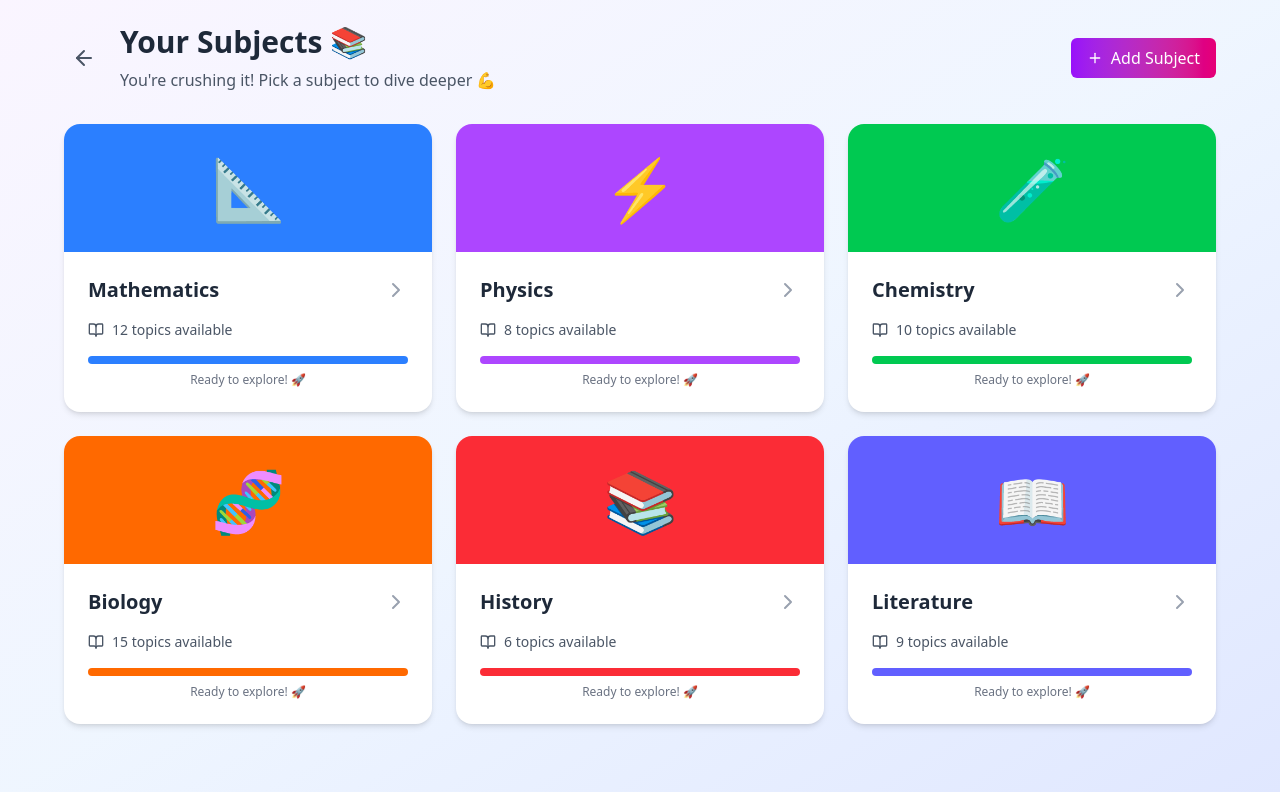
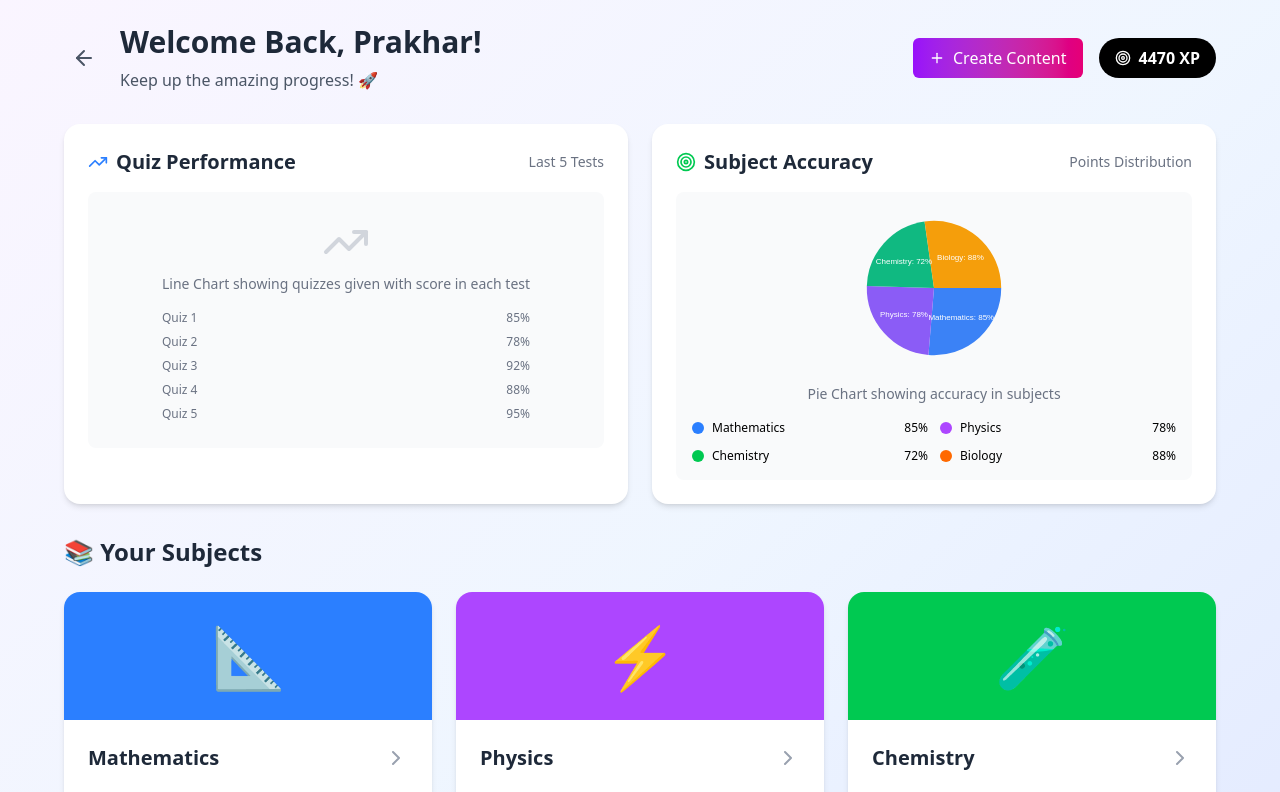
Before and after one commit to Eagleeye1811/notes-summarizer, a React (Vite) app in the folder frontend/: page /dashboard in a window 1280 px wide. Shown: the top 792 px of the page. Built offline with nearby package versions, Linux system fonts and the light colour scheme.

Commit message:
dashboard updated

```diff
--- a/frontend/package.json
+++ b/frontend/package.json
@@ -16,6 +16,7 @@
     "lucide-react": "^0.525.0",
     "react": "^19.1.0",
     "react-dom": "^19.1.0",
+    "react-minimal-pie-chart": "^9.1.1",
     "react-router-dom": "^7.7.1",
     "tailwindcss": "^4.1.11"
   },
--- /dev/null
+++ b/frontend/src/components/LineChart.jsx
@@ -0,0 +1,32 @@
+import React from 'react';
+import { TrendingUp } from 'lucide-react';
+
+const LineChart = ({ quizData }) => {
+  return (
+    <div className="bg-white rounded-2xl shadow-md p-6">
+      <div className="flex items-center justify-between mb-4">
+        <h3 className="text-xl font-bold text-gray-800 flex items-center">
+          <TrendingUp className="w-5 h-5 mr-2 text-blue-500" />
+          Quiz Performance
+        </h3>
+        <span className="text-sm text-gray-500">Last 5 Tests</span>
+      </div>
+      <div className="h-64 bg-gray-50 rounded-lg p-4 flex items-center justify-center">
+        <div className="text-center text-gray-500">
+          <TrendingUp className="w-12 h-12 mx-auto mb-2 text-gray-300" />
+          <p className="text-sm">Line Chart showing quizzes given with score in each test</p>
+          <div className="mt-4 space-y-2">
+            {quizData.map((quiz, index) => (
+              <div key={index} className="flex justify-between text-xs">
+                <span>{quiz.test}</span>
+                <span className="font-medium">{quiz.score}%</span>
+              </div>
+            ))}
+          </div>
+        </div>
+      </div>
+    </div>
+  );
+};
+
+export default LineChart;
--- /dev/null
+++ b/frontend/src/components/PieChart.jsx
@@ -0,0 +1,71 @@
+import React, { useMemo } from 'react';
+import { PieChart as MinimalPieChart } from 'react-minimal-pie-chart';
+import { Target } from 'lucide-react';
+
+const SubjectPieChart = ({ subjects }) => {
+  // Tailwind class to hex color map
+  const colorMap = {
+    'bg-blue-500': '#3B82F6',
+    'bg-purple-500': '#8B5CF6',
+    'bg-green-500': '#10B981',
+    'bg-orange-500': '#F59E0B',
+    'bg-red-500': '#EF4444',
+    'bg-indigo-500': '#6366F1',
+    'bg-gray-500': '#6B7280',
+  };
+
+  // Memoized pie chart data
+  const pieData = useMemo(() =>
+    subjects.slice(0, 4).map((subject) => ({
+      title: subject.name,
+      value: subject.accuracy,
+      color: colorMap[subject.color] || '#6B7280',
+    })), [subjects]);
+
+  return (
+    <div className="bg-white rounded-2xl shadow-md p-6">
+      <div className="flex items-center justify-between mb-4">
+        <h3 className="text-xl font-bold text-gray-800 flex items-center">
+          <Target className="w-5 h-5 mr-2 text-green-500" />
+          Subject Accuracy
+        </h3>
+        <span className="text-sm text-gray-500">Points Distribution</span>
+      </div>
+
+      <div className="bg-gray-50 rounded-lg p-4 flex flex-col items-center justify-center">
+        <div className="w-40 h-40">
+          <MinimalPieChart
+            data={pieData}
+            label={({ dataEntry }) => `${dataEntry.title}: ${dataEntry.value}%`}
+            labelStyle={{
+              fontSize: '5px',
+              fontFamily: 'sans-serif',
+              fill: '#fff',
+            }}
+            labelPosition={60}
+            radius={42}
+            animate
+          />
+        </div>
+
+        <p className="text-sm mt-4 text-gray-500">
+          Pie Chart showing accuracy in subjects
+        </p>
+
+        <div className="mt-4 grid grid-cols-2 gap-3 w-full text-xs">
+          {subjects.slice(0, 4).map((subject) => (
+            <div key={subject.id} className="flex items-center justify-between">
+              <div className="flex items-center">
+                <div className={`w-3 h-3 rounded-full mr-2 ${subject.color}`}></div>
+                <span>{subject.name}</span>
+              </div>
+              <span className="font-medium">{subject.accuracy}%</span>
+            </div>
+          ))}
+        </div>
+      </div>
+    </div>
+  );
+};
+
+export default SubjectPieChart;
--- a/frontend/src/components/SubjectCard.jsx
+++ b/frontend/src/components/SubjectCard.jsx
@@ -1,6 +1,6 @@
 import React from 'react';
 import { Link } from 'react-router-dom';
-import { ChevronRight, BookOpen } from 'lucide-react';
+import { ChevronRight, BookOpen, Target, TrendingUp } from 'lucide-react';
 import { motion } from 'framer-motion';
 
 const SubjectCard = ({ subject }) => {
@@ -36,24 +36,27 @@ const SubjectCard = ({ subject }) => {
               </motion.div>
             </div>
 
-            <div className="flex items-center text-gray-600 mb-4">
-              <BookOpen className="w-4 h-4 mr-2" />
-              <span className="text-sm">
-                {subject.chapters} topics available
-              </span>
+
+            {/* Gamification Stats */}
+            <div className="space-y-3 mb-4">
+              <div className="flex items-center justify-between">
+                <div className="flex items-center text-sm text-gray-600">
+                  <span>Points</span>
+                </div>
+                <span className="font-bold text-gray-900">{subject.points || 0} XP</span>
+              </div>
+
             </div>
 
             <div className="bg-gray-100 rounded-full h-2 overflow-hidden">
               <motion.div
                 className={`h-full ${subject.color}`}
                 initial={{ width: 0 }}
-                animate={{ width: '100%' }}
+                animate={{ width: `${subject.accuracy || 0}%` }}
                 transition={{ delay: 0.5, duration: 1.5, ease: "easeOut" }}
               />
             </div>
-            <p className="text-xs text-gray-500 mt-2 text-center">
-              Ready to explore! 🚀
-            </p>
+
           </div>
         </div>
       </Link>
--- a/frontend/src/pages/Subjects.jsx
+++ b/frontend/src/pages/Subjects.jsx
@@ -2,19 +2,33 @@ import React from 'react';
 import { useState, useEffect } from "react"
 import CreateContentModal from "../components/CreateContentModal"
 import { Link } from 'react-router-dom';
-import { ArrowLeft, Brain, Plus  } from 'lucide-react';
+import { ArrowLeft, Brain, Plus, TrendingUp, Target } from 'lucide-react';
 import SubjectCard from '../components/SubjectCard';
+import LineChart from '../components/LineChart';
+import PieChart from '../components/PieChart';
 
 const Subjects = () => {
    const [isModalOpen, setIsModalOpen] = useState(false);
    const [subjects, setSubjects] = useState([
-    { id: 1, name: 'Mathematics', emoji: '📐', chapters: 12, color: 'bg-blue-500' },
-    { id: 2, name: 'Physics', emoji: '⚡', chapters: 8, color: 'bg-purple-500' },
-    { id: 3, name: 'Chemistry', emoji: '🧪', chapters: 10, color: 'bg-green-500' },
-    { id: 4, name: 'Biology', emoji: '🧬', chapters: 15, color: 'bg-orange-500' },
-    { id: 5, name: 'History', emoji: '📚', chapters: 6, color: 'bg-red-500' },
-    { id: 6, name: 'Literature', emoji: '📖', chapters: 9, color: 'bg-indigo-500' },
+    { id: 1, name: 'Mathematics', emoji: '📐', chapters: 12, color: 'bg-blue-500', points: 850, accuracy: 85 },
+    { id: 2, name: 'Physics', emoji: '⚡', chapters: 8, color: 'bg-purple-500', points: 720, accuracy: 78 },
+    { id: 3, name: 'Chemistry', emoji: '🧪', chapters: 10, color: 'bg-green-500', points: 650, accuracy: 72 },
+    { id: 4, name: 'Biology', emoji: '🧬', chapters: 15, color: 'bg-orange-500', points: 920, accuracy: 88 },
+    { id: 5, name: 'History', emoji: '📚', chapters: 6, color: 'bg-red-500', points: 580, accuracy: 68 },
+    { id: 6, name: 'Literature', emoji: '📖', chapters: 9, color: 'bg-indigo-500', points: 750, accuracy: 82 },
   ]);
+
+  // Mock quiz data for line chart
+  const quizData = [
+    { test: 'Quiz 1', score: 85, date: 'Week 1' },
+    { test: 'Quiz 2', score: 78, date: 'Week 2' },
+    { test: 'Quiz 3', score: 92, date: 'Week 3' },
+    { test: 'Quiz 4', score: 88, date: 'Week 4' },
+    { test: 'Quiz 5', score: 95, date: 'Week 5' },
+  ];
+
+  // Calculate total XP
+  const totalXP = subjects.reduce((sum, subject) => sum + subject.points, 0);
 
   const handleContentAdded = (newContent) => {
     // Add the new subject to the list
@@ -23,7 +37,9 @@ const Subjects = () => {
       name: newContent.name,
       emoji: '📄', // Default emoji for new subjects
       chapters: 1, // Default chapters count
-      color: 'bg-gray-500' // Default color
+      color: 'bg-gray-500', // Default color
+      points: 0, // Default points
+      accuracy: 0 // Default accuracy
     };
 
     setSubjects([...subjects, newSubject]);
@@ -32,6 +48,7 @@ const Subjects = () => {
   return (
     <div className="min-h-screen p-6">
       <div className="max-w-6xl mx-auto">
+        {/* Header Section */}
         <div className="flex items-center justify-between mb-8">
           <div className="flex items-center">
             <Link to="/" className="mr-4 p-2 rounded-full hover:bg-white/50 transition-colors">
@@ -39,20 +56,39 @@ const Subjects = () => {
             </Link>
             <div>
               <h1 className="text-3xl font-bold text-gray-800">
-                Your Subjects 📚
+                Welcome Back, Prakhar!
               </h1>
               <p className="text-gray-600 mt-2">
-                You're crushing it! Pick a subject to dive deeper 💪
+                Keep up the amazing progress! 🚀
               </p>
             </div>
           </div>
+          <div className="flex items-center space-x-4">
             <button
               onClick={() => setIsModalOpen(true)}
               className="flex items-center px-4 py-2 bg-gradient-to-r from-purple-600 to-pink-600 hover:from-purple-700 hover:to-pink-700 text-white rounded-md transition-colors"
             >
               <Plus className="w-4 h-4 mr-2" />
-            Add Subject
+              Create Content
             </button>
+            <div className="flex items-center bg-black text-white px-4 py-2 rounded-full">
+              <Target className="w-4 h-4 mr-2" />
+              <span className="font-bold">{totalXP} XP</span>
+            </div>
+          </div>
+        </div>
+
+        {/* Charts Section */}
+        <div className="grid lg:grid-cols-2 gap-6 mb-8">
+          <LineChart quizData={quizData} />
+          <PieChart subjects={subjects} />
+        </div>
+
+        {/* Subjects Section */}
+        <div className="mb-6">
+          <h2 className="text-2xl font-bold text-gray-800 mb-4">
+           📚 Your Subjects
+          </h2>
         </div>
 
         <div className="grid md:grid-cols-2 lg:grid-cols-3 gap-6">
```
Also changed, not shown: 1 other file (tests, documents, lock files or other folders). Lines whose indentation alone changed are shown as unchanged.
